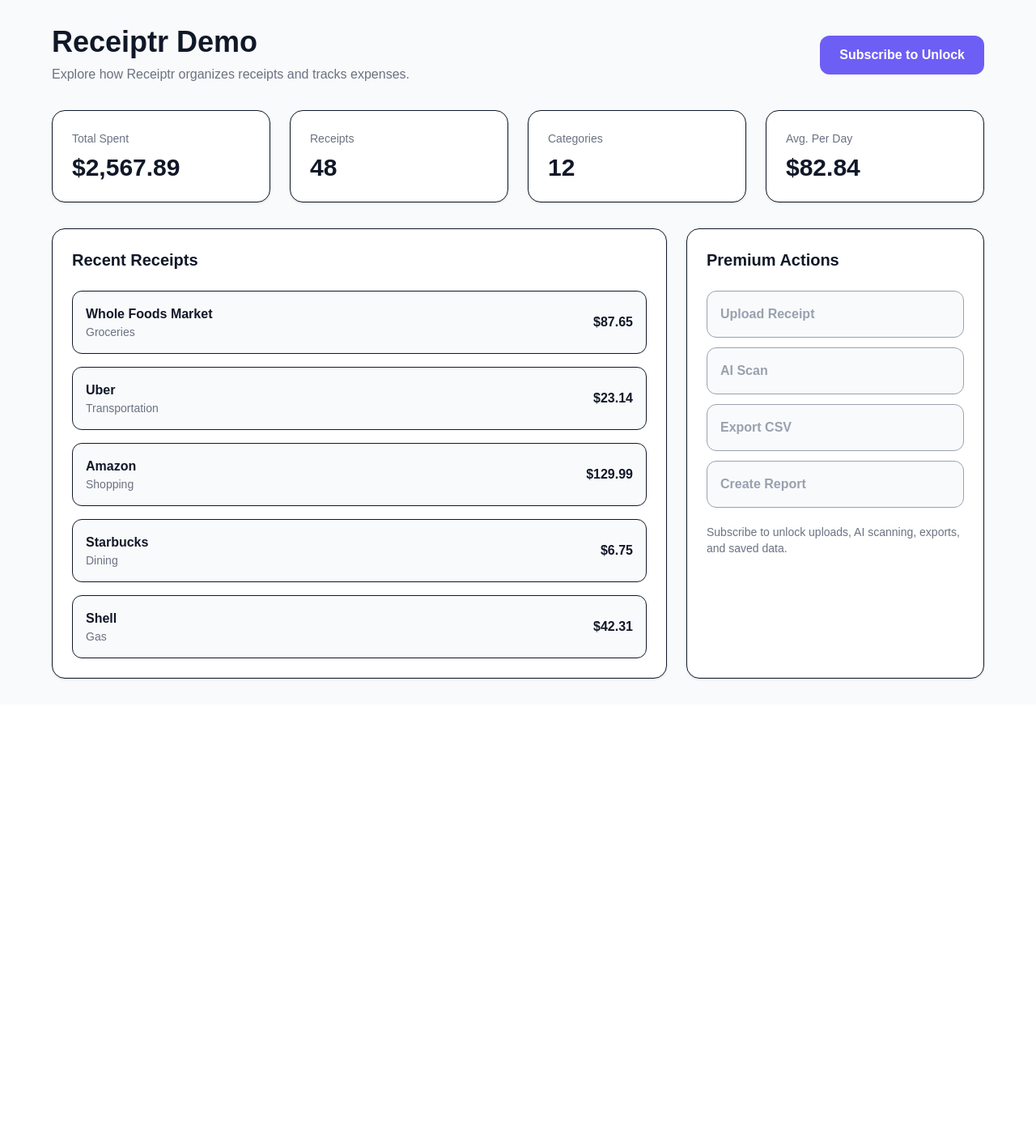
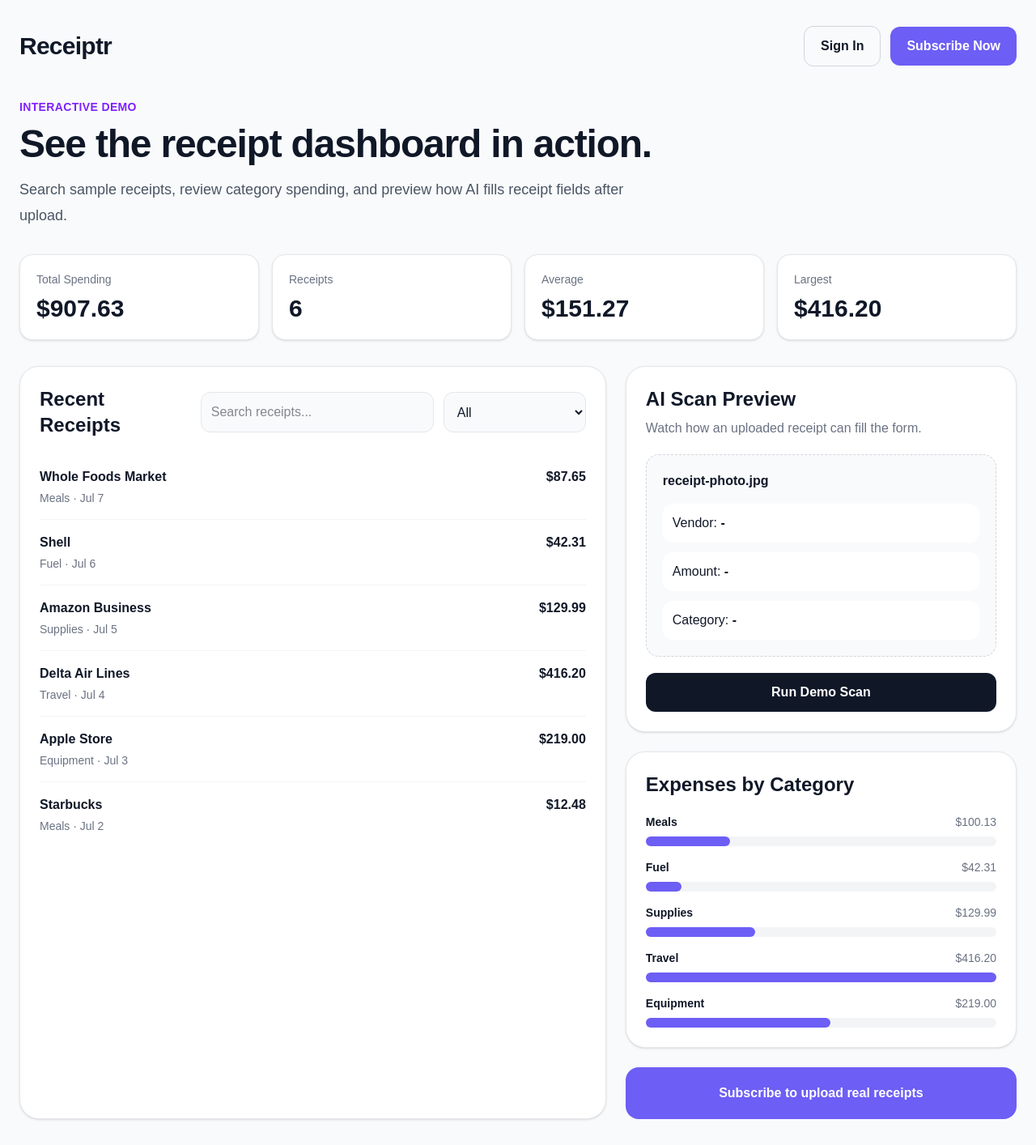
Before and after one commit to christianmvasquez/ReceiptVault, a Next.js app: page /demo in a window 1280 px wide. Shown: the whole page at 81% size. Before the commit the page ends 870 px from the top, so only its background shows below. Built offline with nearby package versions, Linux system fonts and the light colour scheme.

Commit message:
Build interactive dashboard demo

```diff
--- a/app/demo/page.tsx
+++ b/app/demo/page.tsx
@@ -1,95 +1,288 @@
+"use client";
+
+import Link from "next/link";
+import { useMemo, useState } from "react";
+
+const sampleReceipts = [
+  {
+    id: "1",
+    vendor: "Whole Foods Market",
+    amount: 87.65,
+    category: "Meals",
+    date: "Jul 7",
+  },
+  {
+    id: "2",
+    vendor: "Shell",
+    amount: 42.31,
+    category: "Fuel",
+    date: "Jul 6",
+  },
+  {
+    id: "3",
+    vendor: "Amazon Business",
+    amount: 129.99,
+    category: "Supplies",
+    date: "Jul 5",
+  },
+  {
+    id: "4",
+    vendor: "Delta Air Lines",
+    amount: 416.2,
+    category: "Travel",
+    date: "Jul 4",
+  },
+  {
+    id: "5",
+    vendor: "Apple Store",
+    amount: 219.0,
+    category: "Equipment",
+    date: "Jul 3",
+  },
+  {
+    id: "6",
+    vendor: "Starbucks",
+    amount: 12.48,
+    category: "Meals",
+    date: "Jul 2",
+  },
+];
+
+const categories = ["All", "Meals", "Fuel", "Supplies", "Travel", "Equipment"];
+
 export default function DemoPage() {
-  const receipts = [
-    ["Whole Foods Market", "Groceries", "$87.65"],
-    ["Uber", "Transportation", "$23.14"],
-    ["Amazon", "Shopping", "$129.99"],
-    ["Starbucks", "Dining", "$6.75"],
-    ["Shell", "Gas", "$42.31"],
-  ];
+  const [search, setSearch] = useState("");
+  const [category, setCategory] = useState("All");
+  const [scanState, setScanState] = useState<"idle" | "scanning" | "done">(
+    "idle"
+  );
+
+  const filteredReceipts = useMemo(() => {
+    const query = search.trim().toLowerCase();
+
+    return sampleReceipts.filter((receipt) => {
+      const matchesCategory =
+        category === "All" || receipt.category === category;
+      const matchesSearch =
+        !query ||
+        receipt.vendor.toLowerCase().includes(query) ||
+        receipt.category.toLowerCase().includes(query) ||
+        String(receipt.amount).includes(query);
+
+      return matchesCategory && matchesSearch;
+    });
+  }, [category, search]);
+
+  const total = filteredReceipts.reduce(
+    (sum, receipt) => sum + receipt.amount,
+    0
+  );
+  const average = filteredReceipts.length ? total / filteredReceipts.length : 0;
+  const largest = filteredReceipts.length
+    ? Math.max(...filteredReceipts.map((receipt) => receipt.amount))
+    : 0;
+
+  const categoryTotals = categories
+    .filter((item) => item !== "All")
+    .map((item) => ({
+      category: item,
+      total: filteredReceipts
+        .filter((receipt) => receipt.category === item)
+        .reduce((sum, receipt) => sum + receipt.amount, 0),
+    }))
+    .filter((item) => item.total > 0);
+
+  const maxCategory = Math.max(
+    ...categoryTotals.map((item) => item.total),
+    1
+  );
+
+  function runDemoScan() {
+    setScanState("scanning");
+    window.setTimeout(() => setScanState("done"), 900);
+  }
 
   return (
-    <main className="min-h-screen bg-gray-50 p-8 text-gray-900">
-      <div className="mx-auto max-w-6xl">
-        <div className="mb-8 flex items-center justify-between">
+    <main className="min-h-screen bg-gray-50 px-6 py-8 text-gray-900">
+      <nav className="mx-auto flex max-w-7xl items-center justify-between">
+        <Link href="/" className="text-3xl font-bold tracking-tight">
+          Receiptr
+        </Link>
+
+        <div className="flex items-center gap-3">
+          <Link
+            href="/login"
+            className="rounded-xl border border-gray-300 px-5 py-3 font-semibold hover:bg-white"
+          >
+            Sign In
+          </Link>
+
+          <Link
+            href="/signup"
+            className="rounded-xl bg-[#6D5EF5] px-5 py-3 font-semibold text-white hover:bg-[#5B4CF0]"
+          >
+            Subscribe Now
+          </Link>
+        </div>
+      </nav>
+
+      <section className="mx-auto mt-10 max-w-7xl">
+        <div className="flex flex-col justify-between gap-6 lg:flex-row lg:items-end">
           <div>
-            <h1 className="text-4xl font-bold">Receiptr Demo</h1>
-            <p className="mt-2 text-gray-500">
-              Explore how Receiptr organizes receipts and tracks expenses.
+            <p className="text-sm font-semibold uppercase tracking-wide text-violet-600">
+              Interactive demo
             </p>
-          </div>
-
-          <a
-            href="/signup"
-            className="rounded-xl bg-[#6D5EF5] px-6 py-3 font-semibold text-white hover:bg-[#5B4CF0]"
-          >
-            Subscribe to Unlock
-          </a>
-        </div>
-
-        <div className="grid gap-6 md:grid-cols-4">
-          <div className="rounded-2xl border bg-white p-6 shadow-sm">
-            <p className="text-sm text-gray-500">Total Spent</p>
-            <h2 className="mt-2 text-3xl font-bold">$2,567.89</h2>
-          </div>
-
-          <div className="rounded-2xl border bg-white p-6 shadow-sm">
-            <p className="text-sm text-gray-500">Receipts</p>
-            <h2 className="mt-2 text-3xl font-bold">48</h2>
-          </div>
-
-          <div className="rounded-2xl border bg-white p-6 shadow-sm">
-            <p className="text-sm text-gray-500">Categories</p>
-            <h2 className="mt-2 text-3xl font-bold">12</h2>
-          </div>
-
-          <div className="rounded-2xl border bg-white p-6 shadow-sm">
-            <p className="text-sm text-gray-500">Avg. Per Day</p>
-            <h2 className="mt-2 text-3xl font-bold">$82.84</h2>
+            <h1 className="mt-3 text-5xl font-extrabold tracking-tight">
+              See the receipt dashboard in action.
+            </h1>
+            <p className="mt-4 max-w-3xl text-lg leading-8 text-gray-600">
+              Search sample receipts, review category spending, and preview how
+              AI fills receipt fields after upload.
+            </p>
           </div>
         </div>
 
-        <div className="mt-8 grid gap-6 md:grid-cols-3">
-          <div className="rounded-2xl border bg-white p-6 shadow-sm md:col-span-2">
-            <h3 className="text-xl font-bold">Recent Receipts</h3>
+        <div className="mt-8 grid gap-4 md:grid-cols-4">
+          {[
+            ["Total Spending", `$${total.toFixed(2)}`],
+            ["Receipts", String(filteredReceipts.length)],
+            ["Average", `$${average.toFixed(2)}`],
+            ["Largest", `$${largest.toFixed(2)}`],
+          ].map(([label, value]) => (
+            <div
+              key={label}
+              className="rounded-2xl border border-gray-200 bg-white p-5 shadow-sm"
+            >
+              <p className="text-sm text-gray-500">{label}</p>
+              <p className="mt-2 text-3xl font-bold">{value}</p>
+            </div>
+          ))}
+        </div>
 
-            <div className="mt-6 space-y-4">
-              {receipts.map(([store, category, amount]) => (
+        <div className="mt-8 grid gap-6 lg:grid-cols-[1.2fr_0.8fr]">
+          <section className="rounded-3xl border border-gray-200 bg-white p-6 shadow-sm">
+            <div className="flex flex-col gap-4 md:flex-row md:items-center md:justify-between">
+              <h2 className="text-2xl font-bold">Recent Receipts</h2>
+
+              <div className="flex flex-col gap-3 md:flex-row">
+                <input
+                  value={search}
+                  onChange={(event) => setSearch(event.target.value)}
+                  placeholder="Search receipts..."
+                  className="rounded-xl border border-gray-200 bg-gray-50 p-3 outline-none focus:border-violet-500 md:w-72"
+                />
+
+                <select
+                  value={category}
+                  onChange={(event) => setCategory(event.target.value)}
+                  className="rounded-xl border border-gray-200 bg-gray-50 p-3 outline-none focus:border-violet-500 md:w-44"
+                >
+                  {categories.map((item) => (
+                    <option key={item} value={item}>
+                      {item}
+                    </option>
+                  ))}
+                </select>
+              </div>
+            </div>
+
+            <div className="mt-5 divide-y divide-gray-100">
+              {filteredReceipts.map((receipt) => (
                 <div
-                  key={store}
-                  className="flex items-center justify-between rounded-xl border bg-gray-50 p-4"
+                  key={receipt.id}
+                  className="grid grid-cols-[1fr_auto] gap-4 py-4"
                 >
                   <div>
-                    <p className="font-semibold">{store}</p>
-                    <p className="text-sm text-gray-500">{category}</p>
+                    <p className="font-semibold">{receipt.vendor}</p>
+                    <p className="mt-1 text-sm text-gray-500">
+                      {receipt.category} · {receipt.date}
+                    </p>
                   </div>
-                  <p className="font-bold">{amount}</p>
+
+                  <p className="font-bold">${receipt.amount.toFixed(2)}</p>
                 </div>
               ))}
             </div>
-          </div>
+          </section>
 
-          <div className="rounded-2xl border bg-white p-6 shadow-sm">
-            <h3 className="text-xl font-bold">Premium Actions</h3>
+          <aside className="space-y-6">
+            <section className="rounded-3xl border border-gray-200 bg-white p-6 shadow-sm">
+              <h2 className="text-2xl font-bold">AI Scan Preview</h2>
+              <p className="mt-2 text-gray-500">
+                Watch how an uploaded receipt can fill the form.
+              </p>
 
-            <div className="mt-6 space-y-3">
-              {["Upload Receipt", "AI Scan", "Export CSV", "Create Report"].map(
-                (item) => (
-                  <button
-                    key={item}
-                    className="w-full rounded-xl border bg-gray-50 p-4 text-left font-semibold text-gray-400"
-                  >
-                    {item}
-                  </button>
-                )
-              )}
-            </div>
+              <div className="mt-5 rounded-2xl border border-dashed border-gray-300 bg-gray-50 p-5">
+                <p className="font-semibold">
+                  {scanState === "idle" && "receipt-photo.jpg"}
+                  {scanState === "scanning" && "Reading receipt..."}
+                  {scanState === "done" && "AI details found"}
+                </p>
+                <div className="mt-4 grid gap-3">
+                  <div className="rounded-xl bg-white p-3">
+                    Vendor:{" "}
+                    <span className="font-semibold">
+                      {scanState === "done" ? "Whole Foods Market" : "-"}
+                    </span>
+                  </div>
+                  <div className="rounded-xl bg-white p-3">
+                    Amount:{" "}
+                    <span className="font-semibold">
+                      {scanState === "done" ? "$87.65" : "-"}
+                    </span>
+                  </div>
+                  <div className="rounded-xl bg-white p-3">
+                    Category:{" "}
+                    <span className="font-semibold">
+                      {scanState === "done" ? "Meals" : "-"}
+                    </span>
+                  </div>
+                </div>
+              </div>
 
-            <p className="mt-5 text-sm text-gray-500">
-              Subscribe to unlock uploads, AI scanning, exports, and saved data.
-            </p>
-          </div>
+              <button
+                type="button"
+                onClick={runDemoScan}
+                className="mt-5 w-full rounded-xl bg-gray-900 p-3 font-semibold text-white hover:bg-gray-800"
+              >
+                {scanState === "scanning" ? "Scanning..." : "Run Demo Scan"}
+              </button>
+            </section>
+
+            <section className="rounded-3xl border border-gray-200 bg-white p-6 shadow-sm">
+              <h2 className="text-2xl font-bold">Expenses by Category</h2>
+
+              <div className="mt-5 space-y-4">
+                {categoryTotals.map((item) => (
+                  <div key={item.category}>
+                    <div className="mb-2 flex justify-between text-sm">
+                      <span className="font-semibold">{item.category}</span>
+                      <span className="text-gray-500">
+                        ${item.total.toFixed(2)}
+                      </span>
+                    </div>
+                    <div className="h-3 rounded-full bg-gray-100">
+                      <div
+                        className="h-3 rounded-full bg-[#6D5EF5]"
+                        style={{
+                          width: `${(item.total / maxCategory) * 100}%`,
+                        }}
+                      />
+                    </div>
+                  </div>
+                ))}
+              </div>
+            </section>
+
+            <Link
+              href="/signup"
+              className="block rounded-2xl bg-[#6D5EF5] p-5 text-center font-semibold text-white hover:bg-[#5B4CF0]"
+            >
+              Subscribe to upload real receipts
+            </Link>
+          </aside>
         </div>
-      </div>
+      </section>
     </main>
   );
 }
--- a/app/page.tsx
+++ b/app/page.tsx
@@ -68,8 +68,55 @@ export default function Home() {
             <div className="h-3 w-3 rounded-full bg-green-400"></div>
           </div>
 
-          <div className="flex h-[420px] items-center justify-center text-gray-400 text-xl">
-            Dashboard Preview Coming Soon
+          <div className="grid min-h-[420px] gap-5 p-6 md:grid-cols-[1.2fr_0.8fr]">
+            <div className="rounded-2xl bg-white p-5 shadow-sm">
+              <div className="flex items-center justify-between">
+                <h3 className="text-xl font-bold">Recent Receipts</h3>
+                <span className="rounded-full bg-violet-100 px-3 py-1 text-sm font-semibold text-violet-700">
+                  AI filled
+                </span>
+              </div>
+
+              <div className="mt-5 space-y-3">
+                {[
+                  ["Whole Foods Market", "Meals", "$87.65"],
+                  ["Shell", "Fuel", "$42.31"],
+                  ["Amazon Business", "Supplies", "$129.99"],
+                  ["Delta Air Lines", "Travel", "$416.20"],
+                ].map(([vendor, category, amount]) => (
+                  <div
+                    key={vendor}
+                    className="flex items-center justify-between rounded-xl bg-gray-50 p-4"
+                  >
+                    <div>
+                      <p className="font-semibold">{vendor}</p>
+                      <p className="text-sm text-gray-500">{category}</p>
+                    </div>
+                    <p className="font-bold">{amount}</p>
+                  </div>
+                ))}
+              </div>
+            </div>
+
+            <div className="rounded-2xl bg-white p-5 shadow-sm">
+              <h3 className="text-xl font-bold">Summary</h3>
+              <div className="mt-5 grid gap-4">
+                <div className="rounded-xl bg-gray-50 p-4">
+                  <p className="text-sm text-gray-500">Total Spending</p>
+                  <p className="mt-1 text-3xl font-bold">$676.15</p>
+                </div>
+                <div className="rounded-xl bg-gray-50 p-4">
+                  <p className="text-sm text-gray-500">Top Category</p>
+                  <p className="mt-1 text-3xl font-bold">Travel</p>
+                </div>
+                <Link
+                  href="/demo"
+                  className="rounded-xl bg-gray-900 p-3 text-center font-semibold text-white hover:bg-gray-800"
+                >
+                  Open Demo
+                </Link>
+              </div>
+            </div>
           </div>
 
         </div>
```
